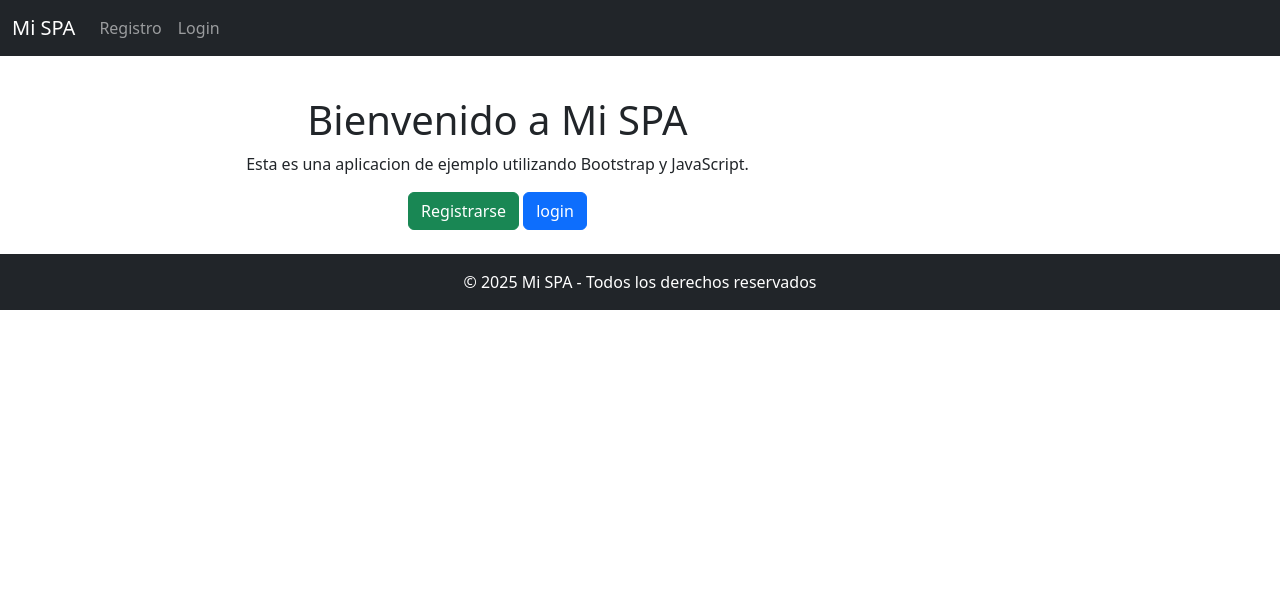
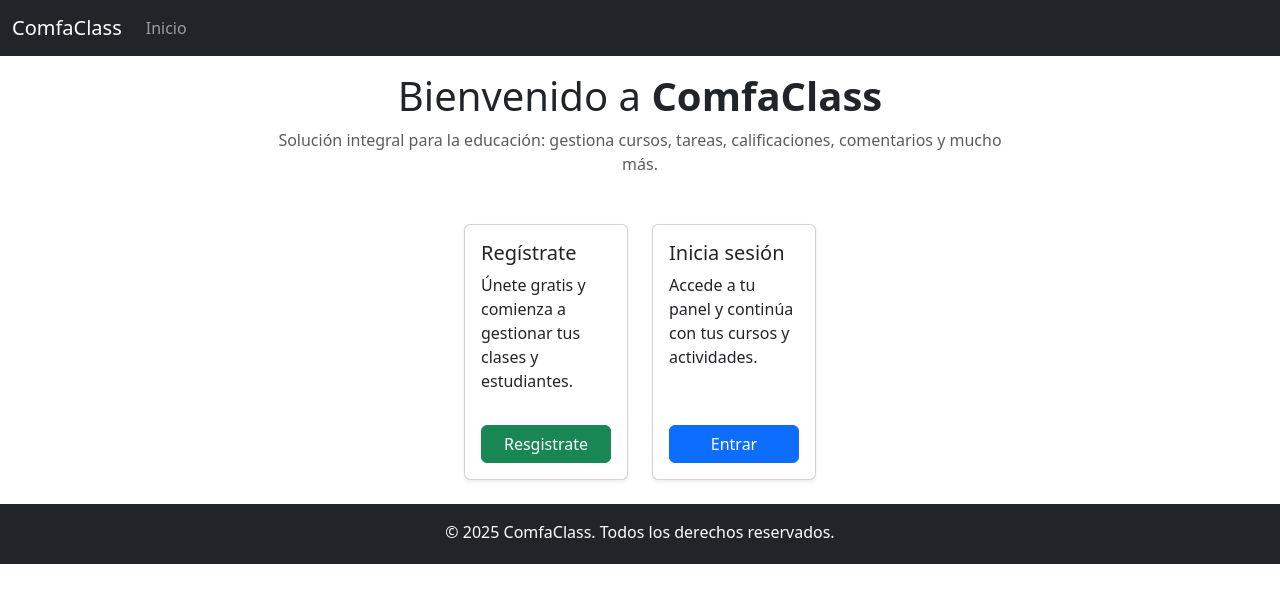
Before and after one commit to vashellsing/ComfaClass, a PHP site: page / in a window 1280 px wide. Shown: the top 603 px of the page. Run offline with PHP 8.4, Linux system fonts and the light colour scheme.

Commit message:
Correcciones varias

```diff
--- a/componentes/footer.html
+++ b/componentes/footer.html
@@ -1,3 +1,5 @@
-<footer class="bg-dark text-white text-center p-3 mt-4">
-    &copy; 2025 Mi SPA - Todos los derechos reservados
-</footer>
+<footer class="bg-dark text-white text-center py-3 mt-4">
+    <div class="container">
+      <p class="mb-1">&copy; 2025 ComfaClass. Todos los derechos reservados.</p>
+    </div>
+  </footer>
--- a/componentes/header.html
+++ b/componentes/header.html
@@ -5,7 +5,7 @@
 
 <nav class="navbar navbar-expand-lg navbar-dark bg-dark fixed-top">
     <div class="container-fluid">
-        <a class="navbar-brand" href="./index.html">Mi SPA</a>
+        <a class="navbar-brand" href="./index.html">ComfaClass</a>
         <button class="navbar-toggler" type="button" data-bs-toggle="collapse" data-bs-target="#navbarNav"
             aria-controls="navbarNav" aria-expanded="false" aria-label="Toggle navigation">
             <span class="navbar-toggler-icon"></span>
@@ -13,10 +13,7 @@
         <div class="collapse navbar-collapse" id="navbarNav">
             <ul class="navbar-nav">
                 <li class="nav-item">
-                    <a href="#" class="nav-link" onclick="event.preventDefault(); navegarA('registro')">Registro</a>
-                </li>
-                <li class="nav-item">
-                    <a class="nav-link" href="#" onclick="navegarA('iniciarSesion')">Login</a>
+                    <a href="./index.html" class="nav-link">Inicio</a>
                 </li>
             </ul>
         </div>
--- a/index.html
+++ b/index.html
@@ -3,7 +3,7 @@
   <head>
     <meta charset="UTF-8" />
     <meta name="viewport" content="width=device-width, initial-scale=1.0" />
-    <title>SPA con Bootstrap</title>
+    <title>COMFACLASS</title>
     <link rel="stylesheet" href="recursos/css/bootstrap.min.css" />
   </head>
   <body>
@@ -13,25 +13,51 @@
     <div class="container mt-5">
       <div class="row">
 
-        <!-- Aside -->
-
-        <!-- <aside class="col-md-3 mt-5" id="aside"></aside> -->
-
-        <!-- Carga de paginas  -->
-
-        <main class="col-md-9 mt-5" id="main">
-          <h1 class="text-center">Bienvenido a Mi SPA</h1>
-          <p class="text-center">
-            Esta es una aplicacion de ejemplo utilizando Bootstrap y JavaScript.
-          </p>
-
-          <div class="text-center">
-            <button class="btn btn-success" onclick="navegarA('registro')">
-              Registrarse
-            </button>
-            <button class="btn btn-primary" onclick="navegarA('iniciarSesion')">
-              login
-            </button>
+        <!-- Main donde se cargan las paginas -->
+        <main class="col-12 col-md-8 mx-auto px-3" id="main">
+          <div id="view-home" class="pt-4">
+            <div class="text-center mb-5">
+              <h1>Bienvenido a <strong>ComfaClass</strong></h1>
+              <p class="text-muted">
+                Solución integral para la educación: gestiona cursos, tareas,
+                calificaciones, comentarios y mucho más.
+              </p>
+            </div>
+            <div class="row justify-content-center g-4">
+              <div class="col-sm-6 col-lg-3">
+                <div class="card h-100 shadow-sm">
+                  <div class="card-body d-flex flex-column">
+                    <h5 class="card-title">Regístrate</h5>
+                    <p class="card-text flex-grow-1">
+                      Únete gratis y comienza a gestionar tus clases y
+                      estudiantes.
+                    </p>
+                    <button
+                      class="btn btn-success mt-3"
+                      onclick="navegarA('registro')"
+                    >
+                      Resgistrate
+                    </button>
+                  </div>
+                </div>
+              </div>
+              <div class="col-sm-6 col-lg-3">
+                <div class="card h-100 shadow-sm">
+                  <div class="card-body d-flex flex-column">
+                    <h5 class="card-title">Inicia sesión</h5>
+                    <p class="card-text flex-grow-1">
+                      Accede a tu panel y continúa con tus cursos y actividades.
+                    </p>
+                    <button
+                      class="btn btn-primary mt-3"
+                      onclick="navegarA('iniciarSesion')"
+                    >
+                      Entrar
+                    </button>
+                  </div>
+                </div>
+              </div>
+            </div>
           </div>
         </main>
       </div>
--- a/paginas/registro.html
+++ b/paginas/registro.html
@@ -121,7 +121,7 @@
             <button
               type="button"
               class="btn btn-success w-100"
-              onclick="navegarA('login')"
+              onclick="navegarA('iniciarSesion')"
             >
               Iniciar Sesión
             </button>
```
Also changed, not shown: includes/registro.php (+31 -12 lines), recursos/js/registro.js (+91 -54 lines), includes/funciones.php (added), recursos/BaseDatos/ComfaClass-MER.png (added).
